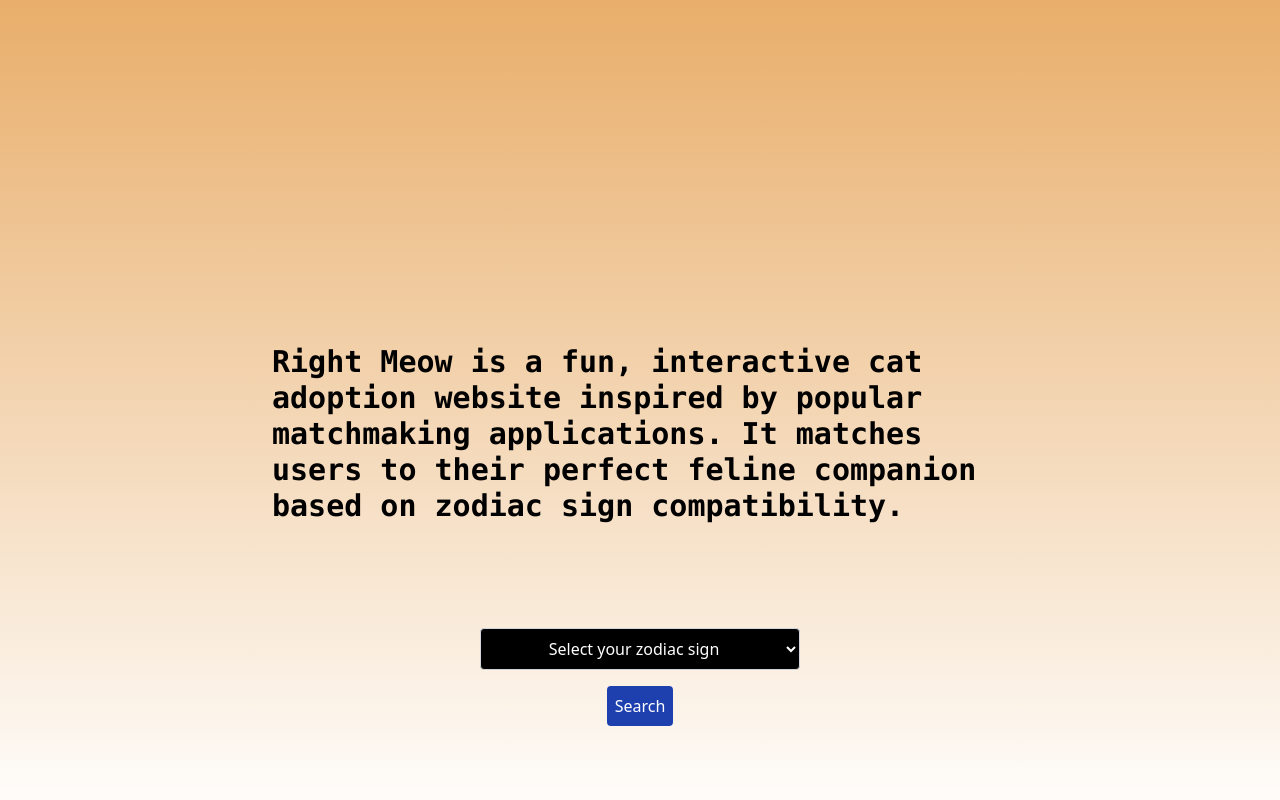
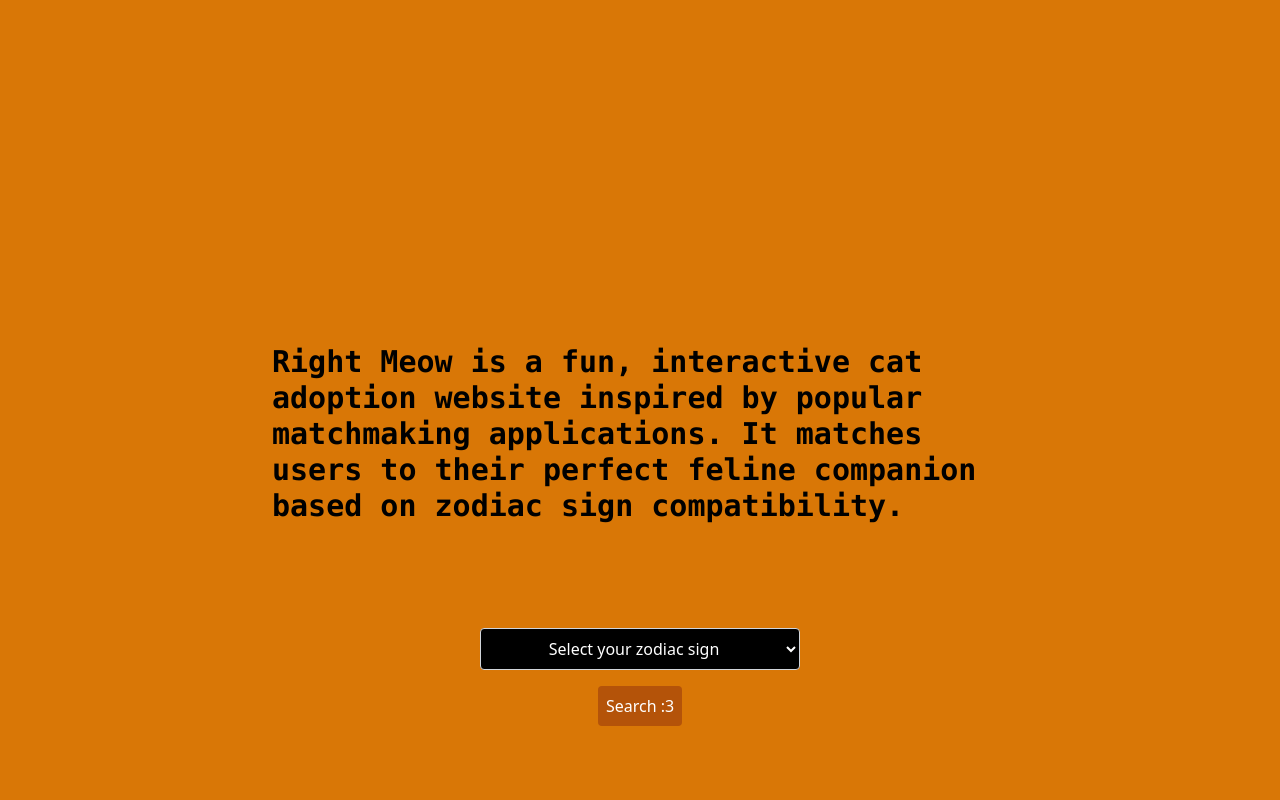
Before and after one commit to Salgado-Adrian/right-meow, a React (Create React App) app in the folder cat-adoption-frontend/: page / in a window 1280 px wide. Shown: the part 560-1360 px from the top of the page. Built offline with nearby package versions, Linux system fonts and the light colour scheme.

Commit message:
Update App.js

```diff
--- a/cat-adoption-frontend/src/App.js
+++ b/cat-adoption-frontend/src/App.js
@@ -31,7 +31,7 @@
 
   return (
     <div
-      className="flex flex-col items-center justify-center min-h-screen bg-gradient-to-b from-amber-600 to-brown-900 relative overflow-hidden"
+      className="flex flex-col items-center justify-center min-h-screen bg-amber-600 relative overflow-hidden"
       onMouseMove={handleMouseMove} // Capture the mouse move event
     >
       {/* Title Section */}
@@ -68,8 +68,8 @@
             <option key={sign} value={sign}>{sign}</option>
           ))}
         </select>
-        <button className="p-2 mb-16 bg-blue-800 text-white rounded hover:bg-violet-800 transition-all">
-          Search
+        <button className="p-2 mb-16 bg-amber-700 text-white rounded hover:bg-violet-800 transition-all">
+          Search :3
         </button>
       </form>
 
```
